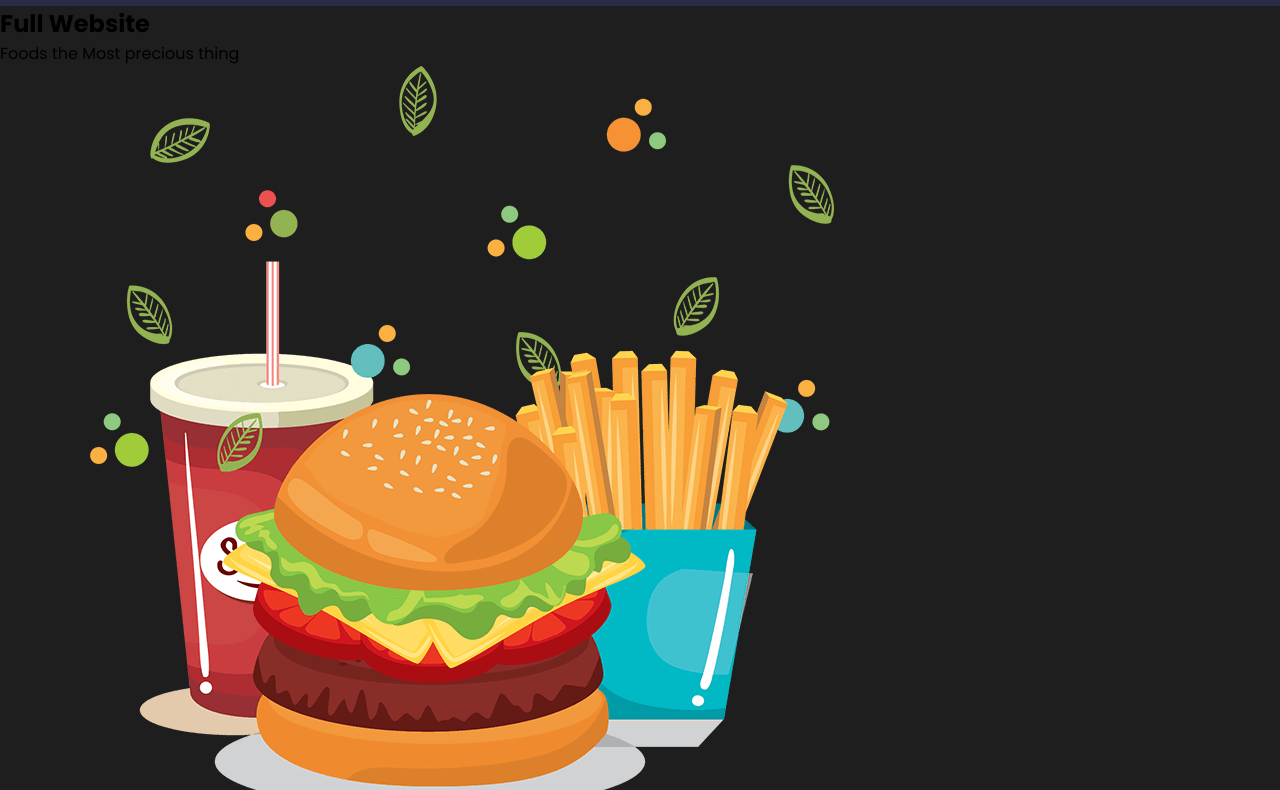
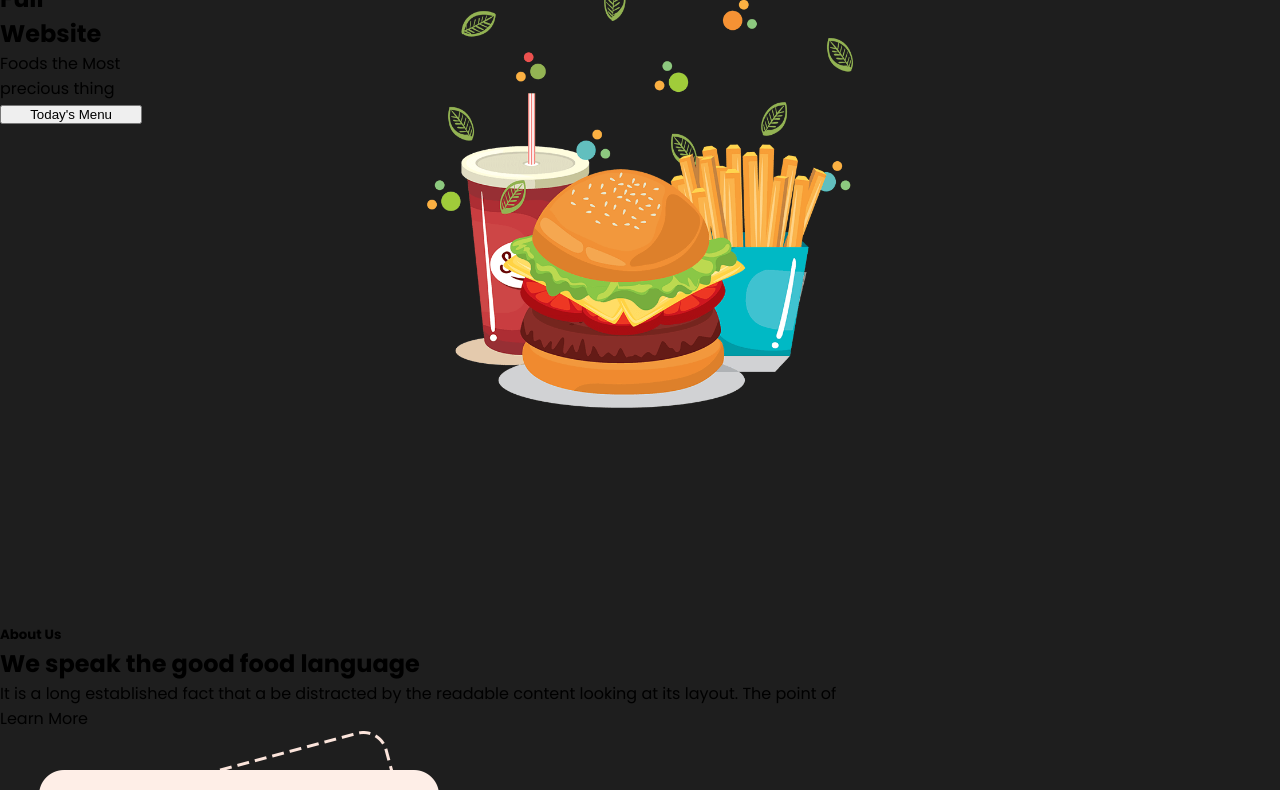
Before and after one commit to jdmartinezrs/proyectoWeb, a plain HTML site: page index.html in a window 1280 px wide. Shown: the part 107-897 px from the top of the page. Drawn offline with Linux system fonts and the light colour scheme.

Commit message:
feat: :tada: HTML writen
Elements imported

```diff
--- a/css/style.css
+++ b/css/style.css
@@ -21,13 +21,15 @@ header{
     background: var(--color-menu);
     align-items: center;
     padding: 20px;
-    font-family: 'Poppins', sans-serif;
+    font-family:'Poppins', sans-serif;
     position: sticky;
     top: 0;
+    margin: 0;
 
 }
 .logo h1 {
     color: var(--color-orange);
+    margin-left: 50px;
 }
 
 .logo h1:hover{
@@ -35,17 +37,59 @@ header{
 }
 
 nav a{
+
     text-decoration: none;
     font-family: 'Poppins', sans-serif;
     color: var(--color-white);
-    padding-right: 10px;
+    padding-right: 50px;
 }
 
 nav a:hover{
     color: var(--color-orange);
 }
 
-@media(max-width:700px){
+.services{
+
+    display: grid;
+    grid-template-columns: repeat(9,1fr);
+    grid-template-rows: repeat(3,1fr);
+}
+
+
+.services__title{
+
+    width: 100%;
+   /* grid-column: 2/4; */
+}
+
+.services img{
+
+    width: 100%;
+
+     grid-column: 4/7;
+     grid-row: 1/3;
+
+}
+
+.services__parrafo{
+    width: 100%;
+    height: 50px;
+    grid-column: 2/4;
+    grid-column: ;
+    align-items: center;
+}
+.services__button{
+    width: 100%;
+
+    grid-row-start: 2;
+    grid-column-end: 3;
+    align-items: center;
+    grid-row: 2;
+
+}
+
+
+@media(max-width:390px){
     header{
         flex-direction: column;
     }
--- a/index.html
+++ b/index.html
@@ -6,11 +6,13 @@
     <title>Burger Page</title>
    <link rel="stylesheet" href="css/style.css">
    <link rel="preconnect" href="https://fonts.gstatic.com" crossorigin>
-   <link href="https://fonts.googleapis.com/css2?family=Poppins:ital,wght@0,100;0,200;0,300;0,400;0,500;0,600;0,700;0,800;0,900;1,100;1,200;1,300;1,400;1,500;1,600;1,700;1,800;1,900&display=swap" rel="stylesheet">">
+   <link href="https://fonts.googleapis.com/css2?family=Poppins:ital,wght@0,100;0,200;0,300;0,400;0,500;0,600;0,700;0,800;0,900;1,100;1,200;1,300;1,400;1,500;1,600;1,700;1,800;1,900&display=swap" rel="stylesheet">
 
 </head>
 <body>
+
   <header>
+
     <a  class="logo">
         <h1>Foods</h1>
     </a>
@@ -24,16 +26,22 @@
   </header>
 
   <main>
+
    <section class="services">
+    <div class="dav">
     <h2 class="services__title">
         Full Website
+
     </h2>
     <p class="services__parrafo">
         Foods the Most precious thing
     </p>
     <button class="services__button">
         Today's Menu</button>
+    </div>
     <img src="storage/img/home.png" alt="">
+
+
    </section>
 
 
@@ -92,7 +100,7 @@
         </article>
 
 
-        <section class="services">
+        <section class="services1">
 
             <article class="services1">
             <h4 class="services1__head">
```
